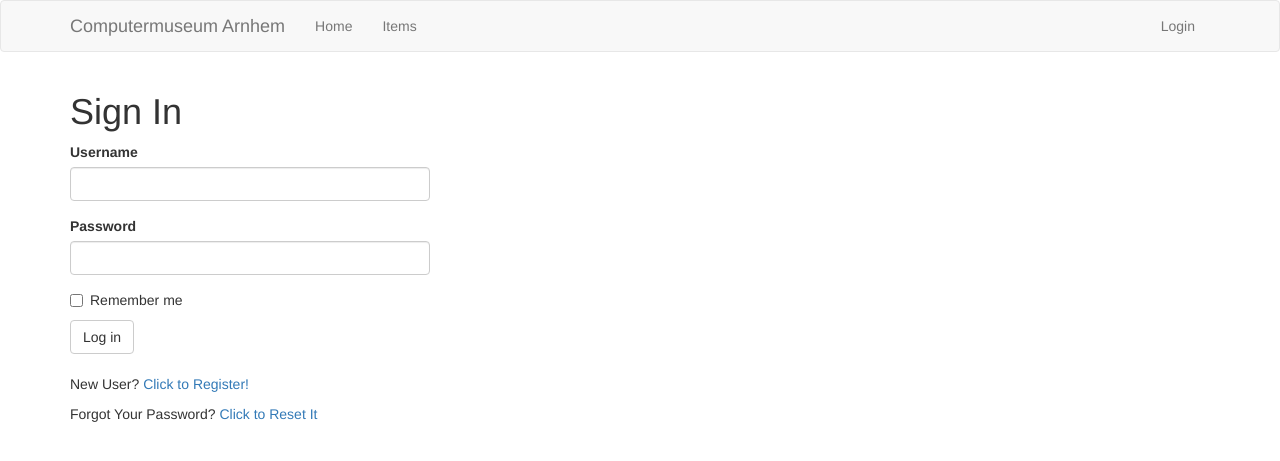
After one commit to computermuseumarnhem/cma_inventoryapp, a Flask app: page /login in a window 1280 px wide. The commit adds this page. Shown: the top 461 px of the page. Run offline with Flask 2, Linux system fonts and the light colour scheme; some libraries are stand-ins or nearby versions.

Commit message:
fixed users; added clickable-row

```diff
--- a/app/forms.py
+++ b/app/forms.py
@@ -1,11 +1,9 @@
 from flask_wtf import FlaskForm
-from wtforms import StringField, TextAreaField, SubmitField, IntegerField
-#from wtforms.validators import ValidationError, DataRequired
+from wtforms import StringField, TextAreaField, SubmitField, IntegerField, PasswordField, BooleanField
+from wtforms.validators import ValidationError, DataRequired, Email, EqualTo
 
-def render_kw(field):
-    if field.render_kw is None:
-        field.render_kw = {}
-    return field.render_kw
+from app.models import User
+
 
 class EditItemForm(FlaskForm):
     id = IntegerField('ID', render_kw={'readonly': True})
@@ -18,14 +16,45 @@
     description = TextAreaField('Description')
     submit = SubmitField('Save')
 
-    def __init__(self, readonly=False, *args, **kwargs):
-        super(EditItemForm, self).__init__(*args, **kwargs)
-        render_kw(self.name)['readonly'] = readonly
-        render_kw(self.label)['readonly'] = readonly
-        render_kw(self.manufacturer)['readonly'] = readonly
-        render_kw(self.model)['readonly'] = readonly
-        render_kw(self.serial)['readonly'] = readonly
-        render_kw(self.wikilink)['readonly'] = readonly
-        render_kw(self.description)['readonly'] = readonly
-        if readonly:
-            self.submit.label.text = 'Edit'
+
+class ShowItemForm(FlaskForm):
+    id = IntegerField('ID', render_kw={'readonly': True})
+    name = StringField('Name', render_kw={'readonly': True})
+    label = StringField('Label', render_kw={'readonly': True})
+    manufacturer = StringField('Manufacturer', render_kw={'readonly': True})
+    model = StringField('Model', render_kw={'readonly': True})
+    serial = StringField('Serial no', render_kw={'readonly': True})
+    wikilink = StringField('Hack42 wiki', render_kw={'readonly': True})
+    description = TextAreaField('Description', render_kw={'readonly': True})
+    submit = SubmitField('Edit')
+
+
+class LoginForm(FlaskForm):
+    username = StringField('Username', validators=[DataRequired()])
+    password = PasswordField('Password', validators=[DataRequired()])
+    remember_me = BooleanField('Remember me')
+    submit = SubmitField('Log in')
+
+
+class RegistrationForm(FlaskForm):
+    username = StringField('Username', validators=[DataRequired()])
+    email = StringField('Email', validators=[DataRequired(), Email()])
+    password = PasswordField('Password', validators=[DataRequired()])
+    password2 = PasswordField('Repeat Password', validators=[DataRequired(), EqualTo('password')])
+    submit = SubmitField('Register')
+
+    def validate_username(self, username):
+        user = User.query.filter_by(username=username.data).first()
+        if user is not None:
+            raise ValidationError('Please use a different username.')
+
+class ResetPasswordRequestForm(FlaskForm):
+    email = StringField('Email', validators=[DataRequired(), Email()])
+    submit = SubmitField('Request password reset')
+
+
+class ResetPasswordForm(FlaskForm):
+    password = PasswordField('Password', validators=[DataRequired()])
+    password2 = PasswordField(
+        'Repeat Password', validators=[DataRequired(), EqualTo('password')])
+    submit = SubmitField('Request Password Reset')
--- a/app/routes.py
+++ b/app/routes.py
@@ -1,7 +1,12 @@
 from flask import render_template, flash, redirect, url_for, request
+from flask_login import current_user, login_user, logout_user, login_required
+from werkzeug.urls import url_parse
+
 from app import app, db
-from app.models import Item
-from app.forms import EditItemForm
+from app.models import Item, User
+from app.forms import EditItemForm, ShowItemForm, LoginForm, RegistrationForm, ResetPasswordForm, ResetPasswordRequestForm
+from app.email import send_password_reset_email
+
 
 @app.route('/')
 @app.route('/index')
@@ -13,12 +18,13 @@
 def show_items():
     items = Item.query.order_by(Item.name).all()
 
-    return render_template('items.html', title='Items', items = items)
+    return render_template('items.html', title='Items', items=items)
+
 
 @app.route('/item/<id>', methods=['GET', 'POST'])
 def show_item(id):
     item = Item.query.get_or_404(id)
-    form = EditItemForm(readonly=True)
+    form = ShowItemForm()
     if form.validate_on_submit():
         return redirect(url_for('edit_item', id=item.id))
 
@@ -30,9 +36,11 @@
     form.serial.data = item.serial
     form.wikilink.data = item.wikilink
     form.description.data = item.description
-    return render_template('edititem.html', title=item.name, item = item, form=form)
+    return render_template('edititem.html', title=item.get_name(), item=item, form=form)
+
 
 @app.route('/item/<id>/edit', methods=['GET', 'POST'])
+@login_required
 def edit_item(id):
     item = Item.query.get_or_404(id)
     form = EditItemForm()
@@ -56,4 +64,71 @@
         form.serial.data = item.serial
         form.wikilink.data = item.wikilink
         form.description.data = item.description
-    return render_template('edititem.html', title=item.name, item=item, form=form)
+    return render_template('edititem.html', title=item.get_name(), item=item, form=form)
+
+
+@app.route('/login', methods=['GET', 'POST'])
+def login():
+    if current_user.is_authenticated:
+        return redirect(url_for('index'))
+    form = LoginForm()
+    if form.validate_on_submit():
+        user = User.query.filter_by(username=form.username.data).first()
+        if user is None or not user.check_password(form.password.data):
+            flash('Invalid username or password')
+            return redirect(url_for('login'))
+        login_user(user, remember=form.remember_me.data)
+        next_page = request.args.get('next')
+        if not next_page or url_parse(next_page).netloc != '':
+            next_page = url_for('index')
+        return redirect(next_page)
+    return render_template('login.html', title='Sign In', form=form)
+
+
+@app.route('/logout')
+def logout():
+    logout_user()
+    return redirect(url_for('index'))
+
+
+@app.route('/register', methods=['GET', 'POST'])
+def register():
+    if current_user.is_authenticated:
+        return redirect(url_for('index'))
+    form = RegistrationForm()
+    if form.validate_on_submit():
+        user = User(username=form.username.data, email=form.email.data)
+        user.set_password(form.password.data)
+        db.session.add(user)
+        db.session.commit()
+        flash('Congratulations, you are now a registered user!')
+        return redirect(url_for('login'))
+    return render_template('register.html', title='Register', form=form)
+
+@app.route('/reset_password_request', methods=['GET', 'POST'])
+def reset_password_request():
+    if current_user.is_authenticated:
+        return redirect(url_for('index'))
+    form = ResetPasswordRequestForm()
+    if form.validate_on_submit():
+        user = User.query.filter_by(email=form.email.data).first()
+        if user:
+            send_password_reset_email(user)
+        flash('Check your email for the instructions to reset your password')
+        return redirect(url_for('login'))
+    return render_template('reset_password_request.html', title='Reset Password', form=form)
+
+@app.route('/reset_password/<token>', methods=['GET', 'POST'])
+def reset_password(token):
+    if current_user.is_authenticated:
+        return redirect(url_for('index'))
+    user = User.verify_reset_password_token(token)
+    if not user:
+        return redirect(url_for('index'))
+    form = ResetPasswordForm()
+    if form.validate_on_submit():
+        user.set_password(form.password.data)
+        db.session.commit()
+        flash('Your password has been reset.')
+        return redirect(url_for('login'))
+    return render_template('reset_password.html', form=form)
--- a/app/templates/base.html
+++ b/app/templates/base.html
@@ -21,6 +21,14 @@
                     <li><a href="{{ url_for('index') }}">Home</a></li>
                     <li><a href="{{ url_for('show_items') }}">Items</a></li>
                 </ul>
+                <ul class="nav navbar-nav navbar-right">
+                    {% if current_user.is_anonymous %}
+                    <li><a href="{{ url_for('login') }}">Login</a></li>
+                    {% else %}
+                    <li><a href="#">{{ current_user.username }}</a></li>
+                    <li><a href="{{ url_for('logout') }}">Logout</a></li>
+                    {% endif %}
+                </ul>
             </div>
         </div>
     </nav>
@@ -38,3 +46,21 @@
         {% block app_content %}{% endblock %}
     <div>
 {% endblock %}
+
+{% block styles %}
+{{ super() }}
+<style>
+    .clickable-row { cursor: pointer; }
+</style>
+{% endblock %}
+
+{% block scripts %}
+{{super()}}
+<script>
+    $(document).ready(function($) {
+        $(".clickable-row").click(function() {
+            window.document.location = $(this).data("href");
+        });
+    });
+</script>
+{% endblock %}
--- a/app/templates/index.html
+++ b/app/templates/index.html
@@ -1,5 +1,9 @@
 {% extends "base.html" %}
 
 {% block app_content %}
-<p>Nothing to see here, yet.</p>
+
+<p>Current state of the inventory app (this site)</p>
+
+<p>User management is broken. You can register, your password is hashed and saved correctly, check_password works. But usermanagement doesn't know how to use this password yet.</p>
+
 {% endblock  %}
--- a/app/templates/items.html
+++ b/app/templates/items.html
@@ -12,7 +12,7 @@
         <th>Serial</th>
     </tr>
     {% for item in items %}
-    <tr>
+    <tr class="clickable-row" data-href="{{ url_for('show_item', id=item.id) }}">
         <td><a href="{{ url_for('show_item', id=item.id) }}">{{ item.id }}</a></td>
         <td>{{ item.label if item.label else '' }}</td>
         <td>{{ item.get_name() }}</td>
--- /dev/null
+++ b/app/templates/login.html
@@ -0,0 +1,17 @@
+{% extends 'base.html' %}
+{% import 'bootstrap/wtf.html' as wtf %}
+
+{% block app_content %}
+    <h1>Sign In</h1>
+    <div class="row">
+        <div class="col-md-4">
+            {{ wtf.quick_form(form) }}
+        </div>
+    </div>
+    <br>
+    <p>New User? <a href="{{ url_for('register') }}">Click to Register!</a></p>
+    <p>
+        Forgot Your Password?
+        <a href="{{ url_for('reset_password_request') }}">Click to Reset It</a>
+    </p>
+{% endblock %}
--- a/inventory.py
+++ b/inventory.py
@@ -1,5 +1,5 @@
 from app import app, db
-from app.models import Item, Picture
+from app.models import Item, Picture, User
 
 @app.shell_context_processor
 def make_shell_context():
@@ -7,4 +7,5 @@
         'db': db,
         'Item': Item,
         'Picture': Picture,
+        'User': User,
     }
```
Also changed, not shown: app/__init__.py (+8 -1 lines), app/email.py (added, +27 -0 lines), app/models.py (+43 -1 lines), app/templates/email/reset_password.html (added, +12 -0 lines), app/templates/email/reset_password.txt (added, +10 -0 lines), app/templates/register.html (added, +11 -0 lines), app/templates/user.html (added, +13 -0 lines), config-sample.py (+7 -0 lines), migrations/versions/35fbff672a32_user_fullname.py (added, +28 -0 lines), migrations/versions/d3e24dd9b0c5_user_accounts.py (added, +39 -0 lines), app.db.
